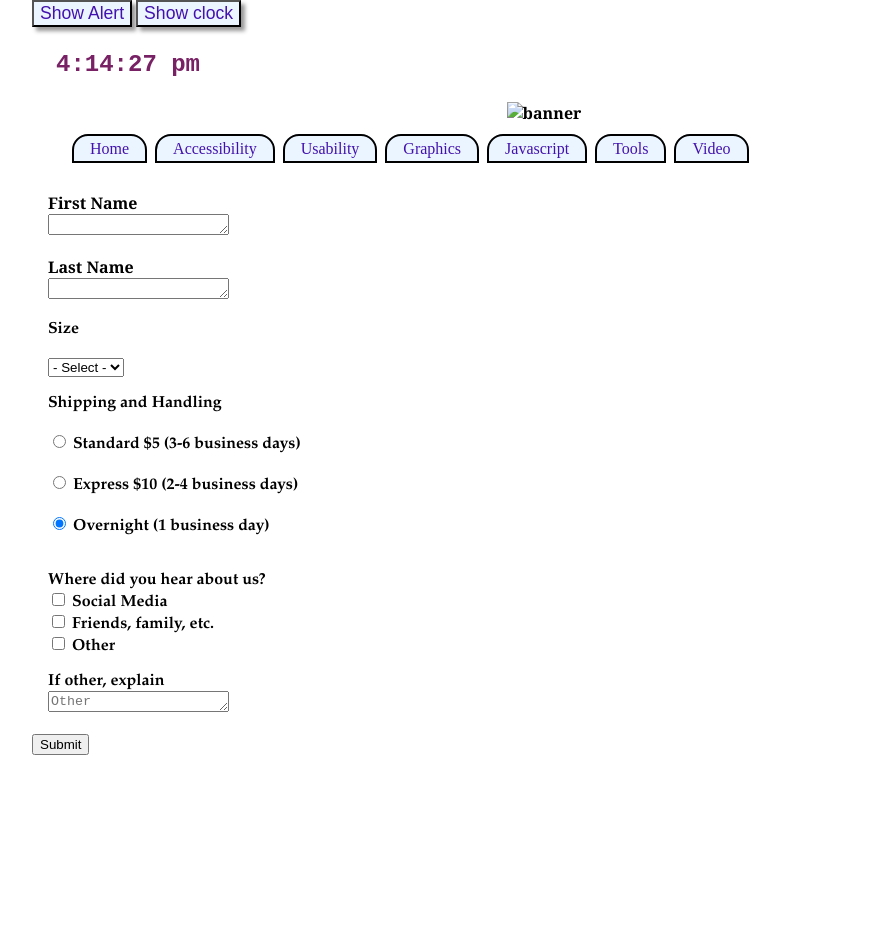
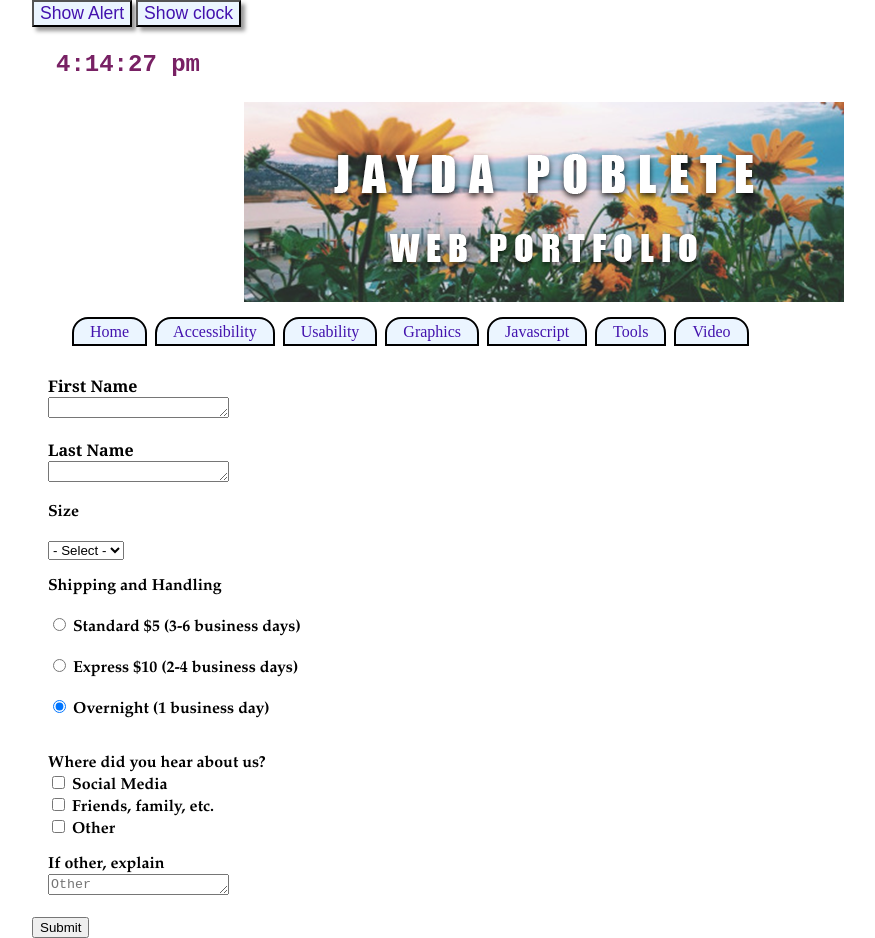
Before and after one commit to jaydaaa/jaydaaa.github.io, a plain HTML site: page javascript.html in a window 1280 px wide. Shown: the whole page, without its empty margins (96-971 px from the left). Before the commit the page ends 800 px from the top, so only its background shows below. Drawn offline with Linux system fonts and the light colour scheme.

Commit message:
Update javascript.html

```diff
--- a/javascript.html
+++ b/javascript.html
@@ -87,7 +87,7 @@
         </div>
         <div class="banner">
             <center>
-            <img src="_assets/images/banner.png" alt="banner"/>
+            <img src="jaydaaa.github.io/images/banner.png" alt="banner"/>
             </center>
         </div>
         <nav>
```
